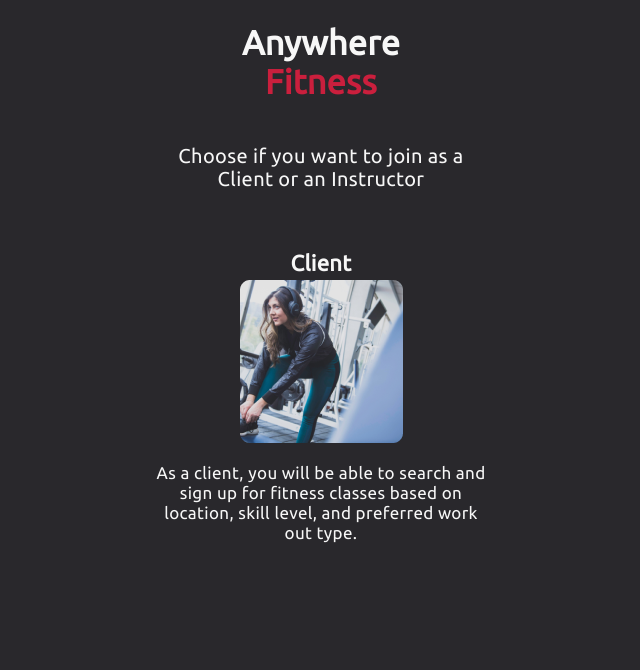
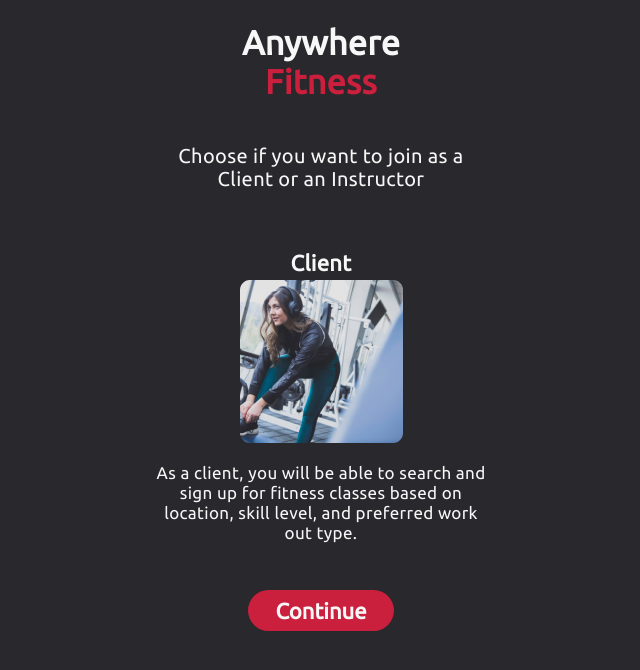
Before and after one commit to rbabaci1/Anywhere-Fitness, a React (Create React App) app in the folder anywhere-fitness/: page /clientSelect in a window 1280 px wide. Shown: the top 670 px of the page, without its empty margins (319-959 px from the left). Built offline with nearby package versions, Linux system fonts and the light colour scheme.

Commit message:
style the continue button

```diff
--- a/anywhere-fitness/src/Pages/AccountType/Components/ClientSelected.js
+++ b/anywhere-fitness/src/Pages/AccountType/Components/ClientSelected.js
@@ -17,6 +17,19 @@ const ClientSelectDiv = styled.div`
     text-align: center;
     letter-spacing: 0.36px;
   }
+  button {
+    font-family: Ubuntu;
+    background: #ca1f3d;
+    font-size: 22px;
+    color: #f7f7f7;
+    border-radius: 100px;
+    margin-top: 30px;
+    border: none;
+    font-weight: bold;
+    line-height: 25px;
+    padding: 8px 28px;
+    cursor: pointer;
+  }
 `;
 
 export default function ClientSelected() {
@@ -30,6 +43,8 @@ export default function ClientSelected() {
           As a client, you will be able to search and sign up for fitness
           classes based on location, skill level, and preferred work out type.
         </p>
+
+        <button>Continue</button>
       </ClientSelectDiv>
     </div>
   );
```
